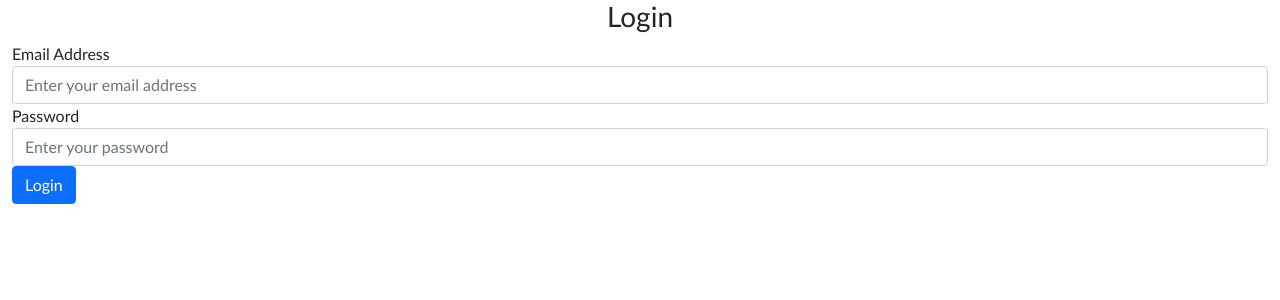
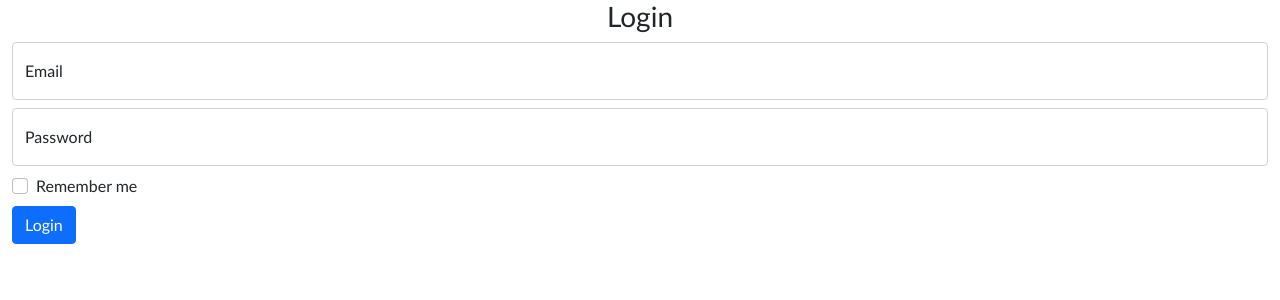
Before and after one commit to UnixBird-ps/python_assign1, a Flask app: page /login in a window 1280 px wide. Shown: the part 56-356 px from the top of the page. Run offline with Flask 2, Linux system fonts and the light colour scheme; some libraries are stand-ins or nearby versions.

Commit message:
Added floating labels to textboxes

```diff
--- a/website/templates/login.html
+++ b/website/templates/login.html
@@ -3,12 +3,20 @@
 <form method="POST">
 	<h3 align="center">Login</h3>
 	<div class="form-group">
-		<label for="email">Email Address</label>
-		<input type="email" class="form-control" id="email" name="email" placeholder="Enter your email address">
-	</div>
-	<div class="form-group">
-		<label for="password">Password</label>
-		<input type="password" class="form-control" id="password" name="password" placeholder="Enter your password">
+		<div class="mb-2 form-floating">
+			<input id="email" class="form-control" type="email" name="email" placeholder="Email">
+			<label for="email">Email</label>
+		</div>
+		<div class="mb-2 form-floating">
+			<input id="password" class="form-control" type="password" name="password" placeholder="Password">
+			<label for="password">Password</label>
+		</div>
+		<div class="mb-2">
+			<div class="form-check">
+				<input id="remember_me" class="form-check-input" type="checkbox" name="remember_me"/>
+				<label for="remember_me" class="form-check-label">Remember me</label>
+			</div>
+		</div>
 	</div>
 	<button type="submit" class="btn btn-primary">Login</button>
 </form>
```
